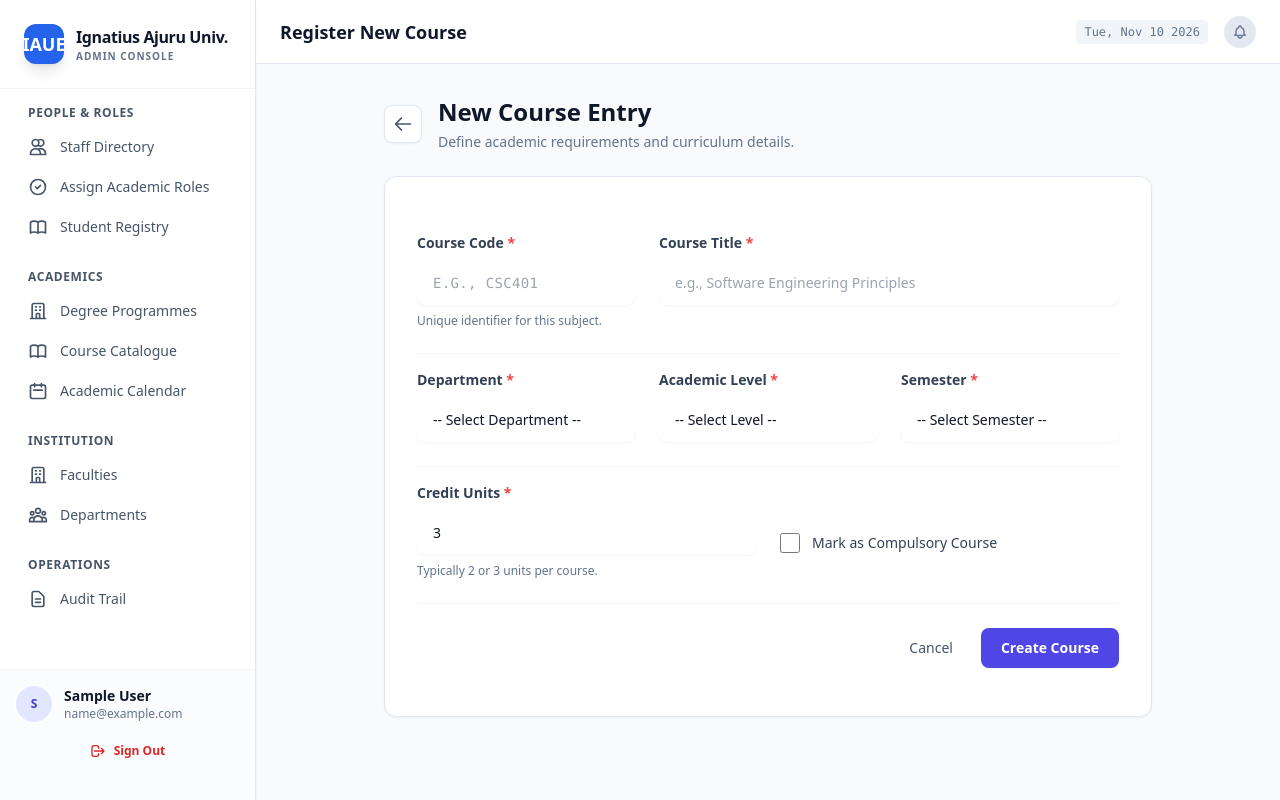
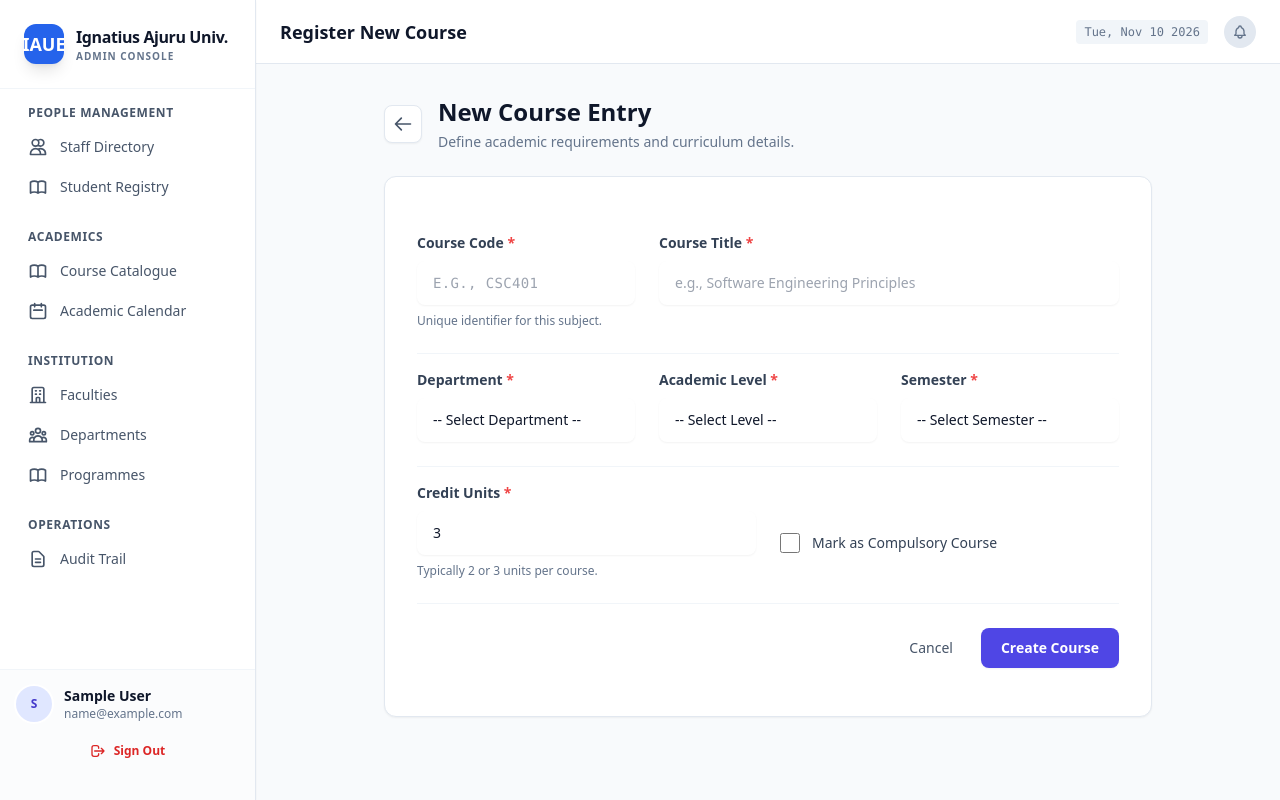
Before and after one commit to nlerechibright-coder/iaue-academic-management-system, a Django app: page /management/courses/create/ in a window 1280 px wide. Run offline with Django 5.2, Linux system fonts and the light colour scheme; a user stored in the database is signed in; tables that the repository leaves empty hold one stand-in row (values such as "Sample post"); some libraries are stand-ins or nearby versions.

Commit message:
Fix 500 Error: Remove unstable sidebar links pending URL implementation

```diff
--- a/templates/management/base.html
+++ b/templates/management/base.html
@@ -51,21 +51,16 @@
         <!-- Navigation -->
         <nav class="flex-1 p-4 space-y-6 overflow-y-auto">
 
-    <!-- SECTION A: ADMIN ONLY (Configuration & Oversight) -->
+    <!-- SECTION A: ADMIN ONLY -->
     {% if user.is_superuser or user.is_management %}
 
-        <!-- GROUP 1: PEOPLE & ROLES -->
+        <!-- GROUP 1: PEOPLE MANAGEMENT -->
         <div>
-            <p class="px-3 mb-2 text-xs font-semibold uppercase tracking-wider text-slate-600">People & Roles</p>
+            <p class="px-3 mb-2 text-xs font-semibold uppercase tracking-wider text-slate-600">People Management</p>
             <div class="space-y-1">
                 <a href="{% url 'staff:list' %}" class="sidebar-link flex items-center gap-3 px-3 py-2 rounded-lg text-sm font-medium transition {% if 'staff/list' in request.path %}active{% else %}text-slate-600 hover:bg-slate-50 hover:text-slate-900{% endif %}">
                     <svg class="w-5 h-5" fill="none" stroke="currentColor" viewBox="0 0 24 24"><path stroke-linecap="round" stroke-linejoin="round" stroke-width="2" d="M12 4.354a4 4 0 110 5.292M15 21H3v-1a6 6 0 0112 0v1zm0 0h6v-1a6 6 0 00-9-5.197M13 7a4 4 0 11-8 0 4 4 0 018 0z"/></svg>
                     Staff Directory
-                </a>
-                <!-- NEW: Assign Roles (HOD, Dean, etc.) -->
-                <a href="{% url 'staff:appointment_list' %}" class="sidebar-link flex items-center gap-3 px-3 py-2 rounded-lg text-sm font-medium transition {% if 'appointments' in request.path %}active{% else %}text-slate-600 hover:bg-slate-50 hover:text-slate-900{% endif %}">
-                    <svg class="w-5 h-5" fill="none" stroke="currentColor" viewBox="0 0 24 24"><path stroke-linecap="round" stroke-linejoin="round" stroke-width="2" d="M9 12l2 2 4-4m6 2a9 9 0 11-18 0 9 9 0 0118 0z"/></svg>
-                    Assign Academic Roles
                 </a>
                 <a href="{% url 'students:list' %}" class="sidebar-link flex items-center gap-3 px-3 py-2 rounded-lg text-sm font-medium transition {% if 'students' in request.path %}active{% else %}text-slate-600 hover:bg-slate-50 hover:text-slate-900{% endif %}">
                     <svg class="w-5 h-5" fill="none" stroke="currentColor" viewBox="0 0 24 24"><path stroke-linecap="round" stroke-linejoin="round" stroke-width="2" d="M12 6.253v13m0-13C10.832 5.477 9.246 5 7.5 5S4.168 5.477 3 6.253v13C4.168 18.477 5.754 18 7.5 18s3.332.477 4.5 1.253m0-13C13.168 5.477 14.754 5 16.5 5c1.747 0 3.332.477 4.5 1.253v13C19.832 18.477 18.247 18 16.5 18c-1.746 0-3.332.477-4.5 1.253"/></svg>
@@ -78,11 +73,6 @@
         <div>
             <p class="px-3 mb-2 text-xs font-semibold uppercase tracking-wider text-slate-600">Academics</p>
             <div class="space-y-1">
-                <!-- NEW: Manage Programmes (BSc, BA, BEd) -->
-                <a href="{% url 'institution:programme_list' %}" class="sidebar-link flex items-center gap-3 px-3 py-2 rounded-lg text-sm font-medium transition {% if 'programmes' in request.path %}active{% else %}text-slate-600 hover:bg-slate-50 hover:text-slate-900{% endif %}">
-                    <svg class="w-5 h-5" fill="none" stroke="currentColor" viewBox="0 0 24 24"><path stroke-linecap="round" stroke-linejoin="round" stroke-width="2" d="M19 21V5a2 2 0 00-2-2H7a2 2 0 00-2 2v16m14 0h2m-2 0h-5m-9 0H3m2 0h5M9 7h1m-1 4h1m4-4h1m-1 4h1m-5 10v-5a1 1 0 011-1h2a1 1 0 011 1v5m-4 0h4"/></svg>
-                    Degree Programmes
-                </a>
                 <a href="{% url 'courses:list' %}" class="sidebar-link flex items-center gap-3 px-3 py-2 rounded-lg text-sm font-medium transition {% if 'courses/list' in request.path %}active{% else %}text-slate-600 hover:bg-slate-50 hover:text-slate-900{% endif %}">
                     <svg class="w-5 h-5" fill="none" stroke="currentColor" viewBox="0 0 24 24"><path stroke-linecap="round" stroke-linejoin="round" stroke-width="2" d="M12 6.253v13m0-13C10.832 5.477 9.246 5 7.5 5S4.168 5.477 3 6.253v13C4.168 18.477 5.754 18 7.5 18s3.332.477 4.5 1.253m0-13C13.168 5.477 14.754 5 16.5 5c1.747 0 3.332.477 4.5 1.253v13C19.832 18.477 18.247 18 16.5 18c-1.746 0-3.332.477-4.5 1.253"/></svg>
                     Course Catalogue
@@ -106,10 +96,14 @@
                     <svg class="w-5 h-5" fill="none" stroke="currentColor" viewBox="0 0 24 24"><path stroke-linecap="round" stroke-linejoin="round" stroke-width="2" d="M17 20h5v-2a3 3 0 00-5.356-1.857M17 20H7m10 0v-2c0-.656-.126-1.283-.356-1.857M7 20H2v-2a3 3 0 015.356-1.857M7 20v-2c0-.656.126-1.283.356-1.857m0 0a5.002 5.002 0 019.288 0M15 7a3 3 0 11-6 0 3 3 0 016 0zm6 3a2 2 0 11-4 0 2 2 0 014 0zM7 10a2 2 0 11-4 0 2 2 0 014 0z"/></svg>
                     Departments
                 </a>
+                 <a href="{% url 'institution:programme_list' %}" class="sidebar-link flex items-center gap-3 px-3 py-2 rounded-lg text-sm font-medium transition {% if 'programmes' in request.path %}active{% else %}text-slate-600 hover:bg-slate-50 hover:text-slate-900{% endif %}">
+                    <svg class="w-5 h-5" fill="none" stroke="currentColor" viewBox="0 0 24 24"><path stroke-linecap="round" stroke-linejoin="round" stroke-width="2" d="M12 6.253v13m0-13C10.832 5.477 9.246 5 7.5 5S4.168 5.477 3 6.253v13C4.168 18.477 5.754 18 7.5 18s3.332.477 4.5 1.253m0-13C13.168 5.477 14.754 5 16.5 5c1.747 0 3.332.477 4.5 1.253v13C19.832 18.477 18.247 18 16.5 18c-1.746 0-3.332.477-4.5 1.253"/></svg>
+                    Programmes
+                </a>
             </div>
         </div>
 
-        <!-- GROUP 4: OPERATIONS -->
+        <!-- GROUP 4: SYSTEM LOGS -->
         <div>
             <p class="px-3 mb-2 text-xs font-semibold uppercase tracking-wider text-slate-600">Operations</p>
             <div class="space-y-1">
@@ -121,7 +115,7 @@
         </div>
 
     {% else %}
-        <!-- SECTION B: STAFF ONLY (Lecturer/HOD Execution Tools) -->
+        <!-- SECTION B: STAFF ONLY -->
 
         <!-- GROUP 1: MY WORKFLOW -->
         <div>
```
